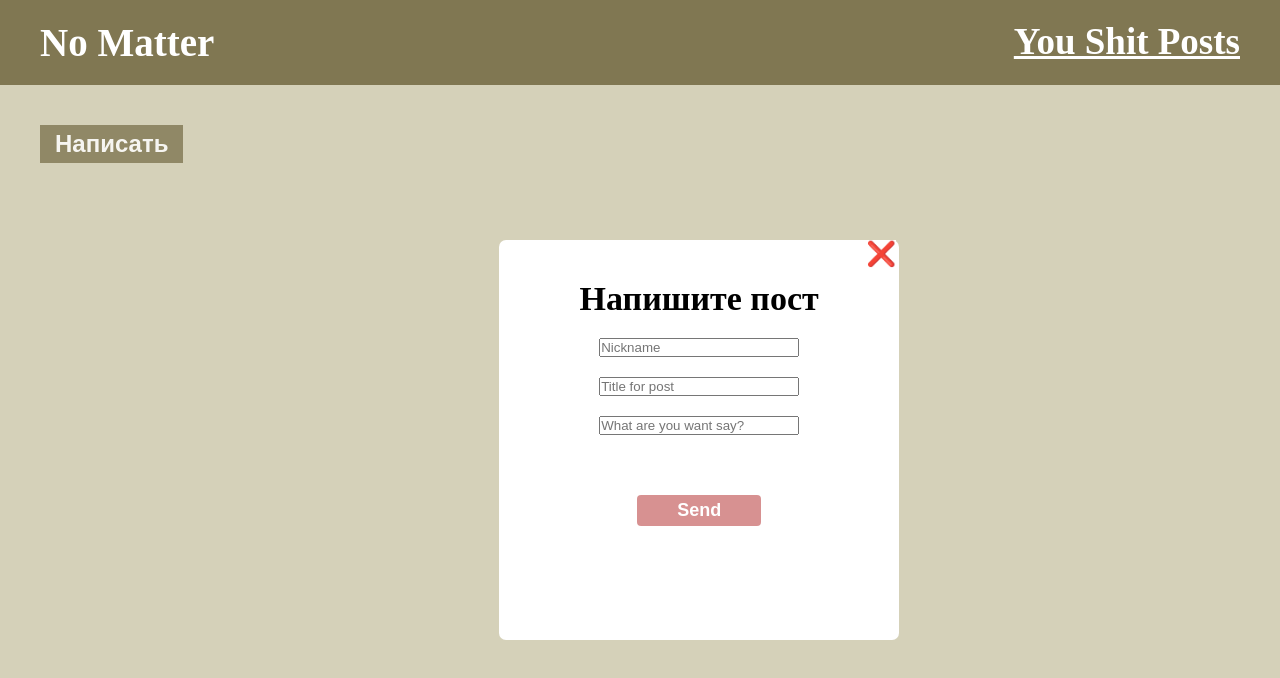
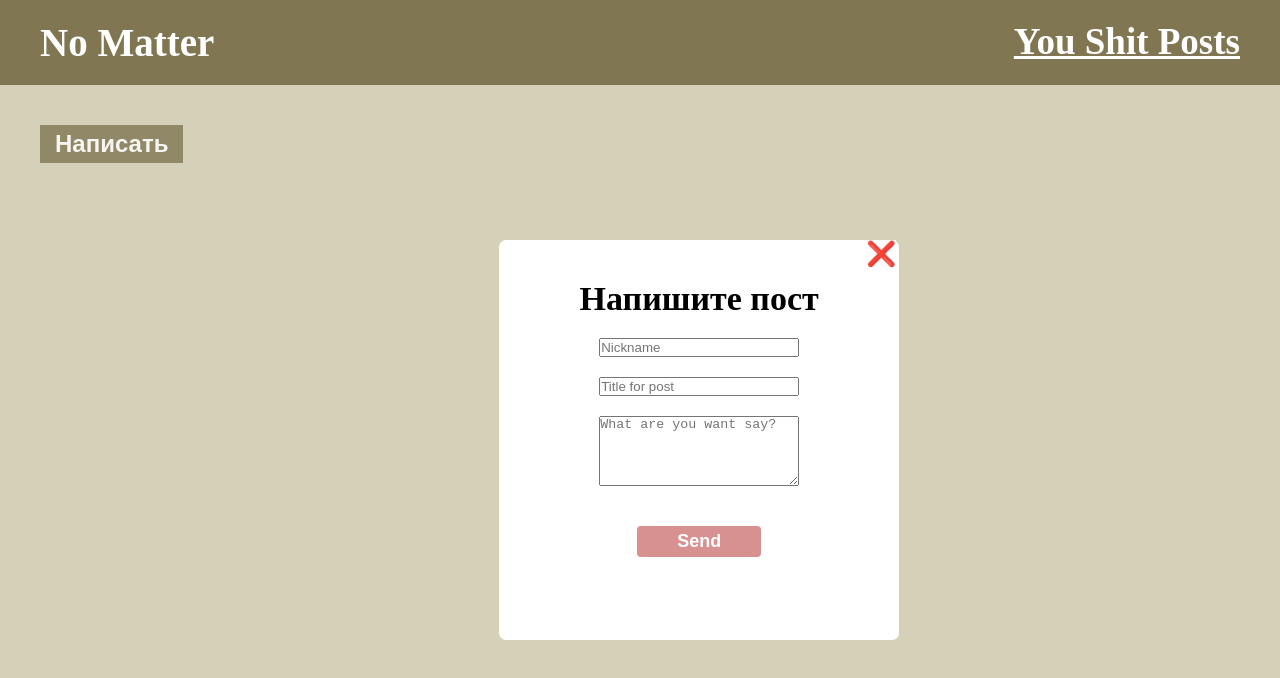
Before and after one commit to CkutlsGit/nomatter--vue, a Vue app in the folder no-matter/: page /shtpst in a window 1280 px wide. Both pictures are taken after a click on the button "Написать". Shown: the top 678 px of the page. Built offline with nearby package versions, Linux system fonts and the light colour scheme.

Commit message:
refactor: add maxlenght for inputs in modal

```diff
--- a/no-matter/src/components/Modal.vue
+++ b/no-matter/src/components/Modal.vue
@@ -5,13 +5,13 @@
       <button class="modal__btn--close" @click="closeModal">❌</button>
       <div class="dialog__inputs">
         <div class="dialog__block--input">
-          <input type="text" v-model.trim="nickname" @input="checkForm" placeholder="Nickname">
+          <input type="text" v-model.trim="nickname" @input="checkForm" placeholder="Nickname" maxlength="24">
         </div>
         <div class="dialog__block--input">
-          <input type="text" v-model.trim="title" @input="checkForm" placeholder="Title for post">
+          <input type="text" v-model.trim="title" @input="checkForm" placeholder="Title for post" maxlength="30">
         </div>
         <div class="dialog__block--input">
-          <input type="text" v-model.trim="description" @input="checkForm" placeholder="What are you want say?">
+          <textarea v-model.trim="description" @input="checkForm" placeholder="What are you want say?" maxlength="76"></textarea>
         </div>
       </div>
       <div class="dialog__btns">
@@ -65,7 +65,15 @@ export default {
   font-size: 34px;
   margin-bottom: 20px;
 }
-.dialog__inputs input {
+.dialog__inputs textarea {
+  width: 200px;
+  height: 70px;
+  word-break: break-word;
+  white-space: pre-wrap;
+}
+.dialog__inputs input,
+.dialog__inputs textarea
+{
   margin: 0 auto;
   display: flex;
   justify-content: center;
```
